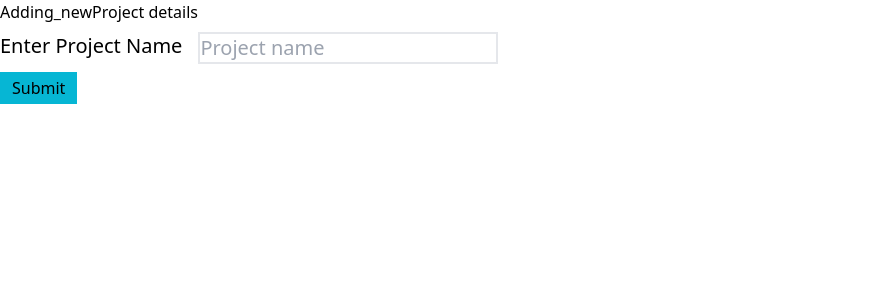
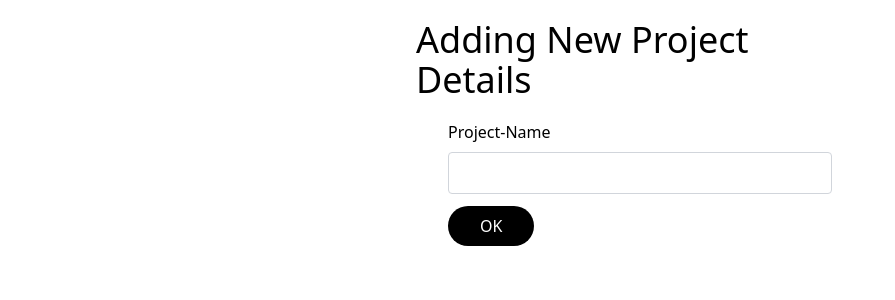
Before and after one commit to kamalkantnawal/NextJS-and-React, a Next.js app: page /New-Project-Details/Adding_newProject in a window 1280 px wide. Shown: the top 300 px of the page, without its empty margins (0-895 px from the left). Built offline with nearby package versions, Linux system fonts and the light colour scheme.

Commit message:
Internal commit

```diff
--- /dev/null
+++ b/components/DeleteDataFromMariaDb.js
@@ -0,0 +1,21 @@
+import { useState } from 'react';
+import ListItem from './ListItem';
+
+
+export default function DeleteDataFromMariaDb() {
+  const [items, setItems] = useState(['dataset1-1', 'dataset-2']);
+
+  const handleDeleteItem = (item) => {
+    const updatedItems = items.filter((i) => i !== item);
+    setItems(updatedItems);
+  };
+
+  return (
+    <div>
+      <h1>List of Items</h1>
+      {items.map((item, index) => (
+        <ListItem key={index} item={item} onDelete={handleDeleteItem} />
+      ))}
+    </div>
+  );
+}
--- /dev/null
+++ b/components/ListItem.js
@@ -0,0 +1,73 @@
+import { useState, useEffect } from 'react';
+
+export default function ListItem({ item, onDelete }) {
+  const [showConfirmation, setShowConfirmation] = useState(false);
+
+  const handleDelete = () => {
+    setShowConfirmation(true);
+  };
+
+  const handleConfirmation = (confirmed) => {
+    if (confirmed) {
+      onDelete(item);
+    }
+    setShowConfirmation(false);
+  };
+
+  return (
+    <div>
+      {item}
+      <button onClick={handleDelete}>Delete</button>
+      {showConfirmation && (
+        <div className="fixed inset-0 flex items-center justify-center bg-gray-800 bg-opacity-75">
+          <div className="bg-white p-4 rounded-lg">
+            <p>Do you want to remove the dataset?</p>
+            <div className="flex justify-end mt-4">
+              <button
+                className="bg-red-500 hover:bg-red-600 text-white py-2 px-4 rounded mr-2"
+                onClick={() => handleConfirmation(true)}
+              >
+                OK
+              </button>
+              <button
+                className="bg-gray-500 hover:bg-gray-600 text-white py-2 px-4 rounded"
+                onClick={() => handleConfirmation(false)}
+              >
+                Cancel
+              </button>
+            </div>
+          </div>
+        </div>
+      )}
+    </div>
+  );
+}
+
+function ParentComponent() {
+  const [items, setItems] = useState([]);
+
+  const handleDeleteItem = (item) => {
+    const updatedItems = items.filter((i) => i !== item);
+    setItems(updatedItems);
+
+    // Update localStorage with the updated items
+    localStorage.setItem('items', JSON.stringify(updatedItems));
+  };
+
+  useEffect(() => {
+    // Load items from localStorage on component mount
+    const storedItems = localStorage.getItem('items');
+    if (storedItems) {
+      setItems(JSON.parse(storedItems));
+    }
+  }, []);
+
+  return (
+    <div>
+      <h1>List of Items</h1>
+      {items.map((item, index) => (
+        <ListItem key={index} item={item} onDelete={handleDeleteItem} />
+      ))}
+    </div>
+  );
+}
--- a/pages/DataDetails/[slug].js
+++ b/pages/DataDetails/Adding_newData.js
@@ -1,78 +1,73 @@
-
 import Link from "next/link";
 import { React, useState } from "react";
 
 import Datasubmitpopup from "./datasubmitpopup";
 const styles = {
-  form: `inline-block`,
-  DataNav: "flex cursor-pointer items-center space-x-5 py-3 text-2xl",
-  elastcdata: "flex gap-2",
-  input: `border-solid border-2 border-black-100`,
-  mb3: `py-1 mr-10`,
+  wrapper: `flex justify-center items-center min-h-screen`,
+  form: "w-full max-w-sm mx-auto",
+  formlabel: "block mb-2",
+  input: "w-full py-2 px-3 border border-gray-300 rounded",
+  mb3: "mb-3",
 };
 
-function Slug(props) {
+function Adding_newData(props) {
+  // Initializing state variables for dataset name, data type, and data description
   const [datasetname, setdatasetname] = useState("");
   const [datatype, setdatatype] = useState("");
   const [datadescription, setdataCondetails] = useState("");
 
-  //pop window property
+  //// Initializing state variables for save data
   const [isOpen, setIsOpen] = useState(false);
-  const togglePopup = () => {
-    if (!isOpen) {
-      setIsOpen(true);
-    }
+
+  const openPopup = () => {
+    setIsOpen(true);
+  };
+  const closePopup = () => {
+    setIsOpen(false);
   };
 
   const handleSubmit = (e) => {
     e.preventDefault();
-    console.log(datasetname, datatype, datadescription)
-    const data = {datasetname, datatype, datadescription};
+    const data = { datasetname, datatype, datadescription };
 
-    fetch('http://localhost:3000/api/mariadb', {
-      method: 'POST', // or 'PUT'
+    fetch("http://localhost:3000/api/mariadb", {
+      method: "POST", // or 'PUT'
       headers: {
-        'Content-Type': 'application/json',
+        "Content-Type": "application/json",
       },
       body: JSON.stringify(data),
     })
-      .then(response => response.text())
+      .then((response) => response.text())
       .then((data) => {
-        setdatasetname('')
-        setdatatype('')
-        setdataCondetails('')
+        setdatasetname("");
+        setdatatype("");
+        setdataCondetails("");
       })
       .catch((error) => {
-        console.error('Error:', error);
+        console.error("Error:", error);
       });
-
-  }
+  };
   const isFormValid = datasetname && datatype && datadescription;
 
   const handleChange = (e) => {
     if (e.target.name === "datasetname") {
       setdatasetname(e.target.value);
-
-    }
-    else if (e.target.name === "datatype") {
+    } else if (e.target.name === "datatype") {
       setdatatype(e.target.value);
-    }
-    else if (e.target.name === "datadescription") {
+    } else if (e.target.name === "datadescription") {
       setdataCondetails(e.target.value);
     }
   };
 
-  //
-  // Example POST method implementation:
-
   return (
-    <div>
-      <h1 className="text-[Red] text-4xl">New Dataset Details </h1>
+    <div className="wrapper">
+      <div  className="mx-auto">
+      <h1 className="w-full max-w-md mx-auto text-4xl py-5">Adding New Dataset Details </h1>
 
       <form className={styles.form} onSubmit={handleSubmit}>
         <div className={styles.mb3}>
           <label htmlFor="datasetname" className={styles.formlabel}>
-          datasetname
+            datasetname
           </label>
           <input
             className={styles.input}
@@ -82,7 +77,6 @@ function Slug(props) {
             id="datasetname"
             name="datasetname"
             aria-describedby="emailHelp"
-
           />
         </div>
         <div className={styles.mb3}>
@@ -113,28 +107,34 @@ function Slug(props) {
             required
           />
         </div>
-        <button type="submit" disabled={!isFormValid}
-          onClick={togglePopup}
-          className="bg-black text-white py-2 px-8 rounded-full flex items-center justify-center gap-2">OK</button>
-        <input
-
-        />
+        <button
+          type="submit"
+          disabled={!isFormValid}
+          onClick={openPopup}
+          className="bg-black text-white py-2 px-8 rounded-full flex items-center justify-center gap-2 cursor-pointer"
+        >
+          <a>OK</a>
+        </button>
+        <input />
         {isOpen && (
-          <Datasubmitpopup
-            content={
-              <>
-                <b>New Dataset created</b>
-                <button className="bg-black text-white py-2 px-8 rounded-full flex items-center justify-center gap-2 ">
-                  <Link href="/AI2">Submit</Link>
-                </button>
-              </>
-            }
-          />
+          <div className="fixed inset-0 flex items-center justify-center z-50">
+            <div className="bg-slate-200 p-6 rounded-md shadow-md">
+              <p>New DataSet Has been Created</p>
+              <div className="flex justify-center mt-4">
+                <Link href="/AI2">
+                  <button className="px-6 py-2 text-white bg-green-500 rounded">
+                    OK
+                  </button>
+                </Link>
+              </div>
+            </div>
+          </div>
         )}
       </form>
       <Datasubmitpopup />
+      </div>
     </div>
   );
 }
 
-export default Slug;
+export default Adding_newData;
--- /dev/null
+++ b/pages/New-Project-Details/Adding_newProject.js
@@ -0,0 +1,106 @@
+import Link from "next/link";
+import { React, useState } from "react";
+
+import Datasubmitpopup from "../../pages/DataDetails/datasubmitpopup.js";
+const styles = {
+  wrapper: `flex justify-center items-center min-h-screen`,
+  form: "w-full max-w-sm mx-auto",
+  formlabel: "block mb-2",
+  input: "w-full py-2 px-3 border border-gray-300 rounded",
+  mb3: "mb-3",
+};
+
+function Adding_newProject(props) {
+  // Initializing state variables for dataset name, data type, and data description
+  const [projectName, setProjectName] = useState("");
+
+
+  //// Initializing state variables for save data
+  const [isOpen, setIsOpen] = useState(false);
+
+  const openPopup = () => {
+    setIsOpen(true);
+  };
+  const closePopup = () => {
+    setIsOpen(false);
+  };
+
+  const handleSubmit = (e) => {
+    e.preventDefault();
+    const data = { projectName};
+
+    fetch("http://localhost:3000/api/projectList", {
+      method: "POST", // or 'PUT'
+      headers: {
+        "Content-Type": "application/json",
+      },
+      body: JSON.stringify(data),
+    })
+      .then((response) => response.text())
+      .then((data) => {
+        setProjectName("")
+      })
+      .catch((error) => {
+        console.error("Error:", error);
+      });
+  };
+  const isFormValid = projectName;
+
+  const handleChange = (e) => {
+    if (e.target.name === "projectName") {
+      setProjectName(e.target.value);
+    }
+  };
+
+  return (
+    <div className="wrapper">
+      <div  className="mx-auto">
+      <h1 className="w-full max-w-md mx-auto text-4xl py-5">Adding New Project Details </h1>
+
+      <form className={styles.form} onSubmit={handleSubmit}>
+        <div className={styles.mb3}>
+          <label htmlFor="projectName" className={styles.formlabel}>
+            Project-Name
+          </label>
+          <input
+            className={styles.input}
+            type="text"
+            value={projectName}
+            onChange={handleChange}
+            id="projectName"
+            name="projectName"
+            aria-describedby="emailHelp"
+          />
+        </div>
+
+        <button
+          type="submit"
+          disabled={!isFormValid}
+          onClick={openPopup}
+          className="bg-black text-white py-2 px-8 rounded-full flex items-center justify-center gap-2 cursor-pointer"
+        >
+          <a>OK</a>
+        </button>
+        <input />
+        {isOpen && (
+          <div className="fixed inset-0 flex items-center justify-center z-50">
+            <div className="bg-slate-200 p-6 rounded-md shadow-md">
+              <p>New DataSet Has been Created</p>
+              <div className="flex justify-center mt-4">
+                <Link href="/AI2">
+                  <button className="px-6 py-2 text-white bg-green-500 rounded">
+                    OK
+                  </button>
+                </Link>
+              </div>
+            </div>
+          </div>
+        )}
+      </form>
+      <Datasubmitpopup />
+      </div>
+    </div>
+  );
+}
+
+export default Adding_newProject;
--- a/pages/New-Project-Details/[slug].js
+++ /dev/null
@@ -1,41 +0,0 @@
-import React from 'react'
-import { useRouter } from 'next/router'
-import Link from 'next/link';
-
-const styles = {
-  container: ``,
-  formlables: `mr-10 my-2 text-xl flex`,
-}
-
-const Slug = () => {
-  const router = useRouter();
-  const { slug } = router.query;
-  return (
-    <div>
-      <h1>{slug} details</h1>
-      <div className={styles.container}>
-        <form>
-          <div className={styles.formlables}>
-            <div className='mr-4'>
-            <label classname="mr-4" htmlFor="exampleInputEmail1">Enter Project Name</label></div>
-            <input
-
-              type="email"
-              className="form-control border-solid border-2 border-black-100"
-              id="exampleInputEmail1"
-              aria-describedby="emailHelp"
-              placeholder="Project name"
-            /></div>
-            <div>
-            <button className=' bg-cyan-500 hover:bg-cyan-600 px-3 py-1'>
-              <Link href='/AI2'>Submit </Link>
-            </button>
-            </div>
-        </form>
-
-      </div>
-    </div >
-  )
-}
-
-export default Slug
--- /dev/null
+++ b/pages/api/projectList.js
@@ -0,0 +1,46 @@
+import { createConnection } from 'mysql';
+
+// Configure MySQL connection
+const connection = createConnection({
+  host: 'localhost',
+  user: 'root',
+  port: '3306',
+  password: '1234',
+  database: 'mariaschema',
+});
+
+export default async function handler(req, res) {
+  if (req.method === 'GET') {
+    // Perform your MySQL query here
+    const query = 'SELECT * FROM projects';
+
+    // Execute the query
+    connection.query(query, (error, results) => {
+      if (error) {
+        console.error(error);
+        res.status(500).json({ error: 'Error fetching data from MySQL' });
+      } else {
+        res.status(200).json(results);
+      }
+    });
+  } else if (req.method === 'POST') {
+    const { projectName } = req.body;
+
+    // Perform your MySQL insert query here
+    const query = `INSERT INTO projects (projectName) VALUES ('${projectName}')`;
+
+
+
+    // Execute the query
+    connection.query(query, (error) => {
+      if (error) {
+        console.error(error);
+        res.status(500).json({ error: 'Error inserting data into MySQL' });
+      } else {
+        res.status(200).json({ message: 'Data inserted successfully' });
+      }
+    });
+  } else {
+    res.status(405).json({ error: 'Method Not Allowed' });
+  }
+}
--- a/pages/index.js
+++ b/pages/index.js
@@ -3,6 +3,7 @@ import Header from "../components/Header.js"
 import App from "../components/App.js"
 import Hm from "../components/Hm.js"
 import DatafrommariaDB from "../components/DatafrommariaDB.js"
+import DeleteDataFromMariaDb from "@/components/DeleteDataFromMariaDb.js"
 
 
 
@@ -16,6 +17,7 @@ export default function Home() {
    <App/>
    <Hm/>
    <DatafrommariaDB/>
+   <DeleteDataFromMariaDb/>
 
    </>
   )
```
Also changed, not shown: pages/AI2.js (+15 -7 lines), pages/DataDetails/DatasetList.js (+14 -5 lines), pages/Project-Details/Projectlist.js (+14 -4 lines), pages/Project-Details/[slug].js (+17 -7 lines).
